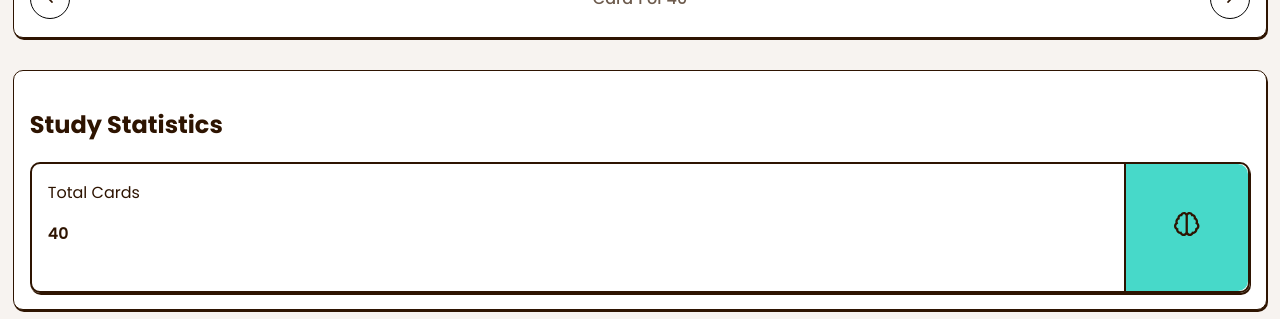
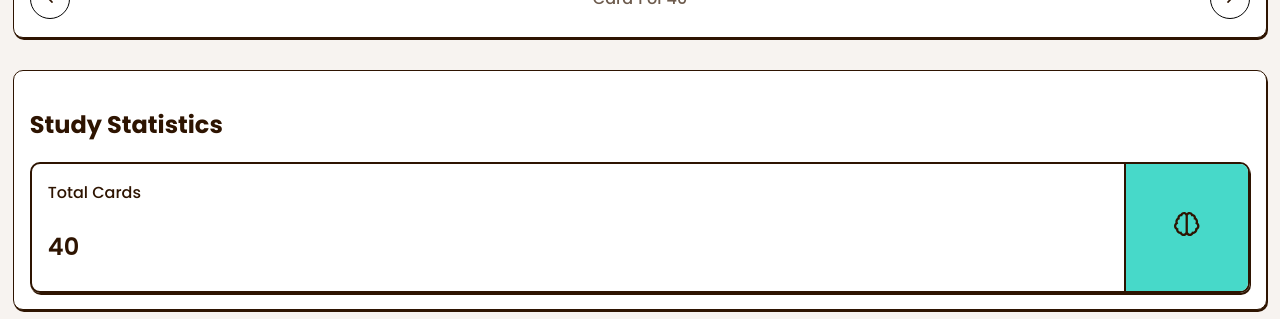
Before and after one commit to bengera/flashcard-app, a React (Vite) app: page / in a window 1280 px wide. Shown: the part 758-1077 px from the top of the page. Built offline with nearby package versions, Linux system fonts and the light colour scheme.

Commit message:
Adjust statistics card to remove gap between color and border

```diff
--- a/src/css/statistics.css
+++ b/src/css/statistics.css
@@ -1,5 +1,6 @@
 .statistics {
   margin-top: 2rem;
+  font-weight: 500;
   border: 1px solid var(--clr-neutral-900);
   border-radius: var(--radius-10);
   background-color: var(--clr-neutral-0);
@@ -27,12 +28,13 @@
   border-left: 2px solid var(--clr-neutral-900);
   padding: 3rem;
   background-color: var(--clr-teal-400);
-  border-top-right-radius: var(--radius-10);
-  border-bottom-right-radius: var(--radius-10);
+  border-top-right-radius: var(--radius-8);
+  border-bottom-right-radius: var(--radius-8);
 }
 
 .statistics__card-number {
   font-weight: 600;
+  font-size: 24px;
 }
 
 .icon {
```
